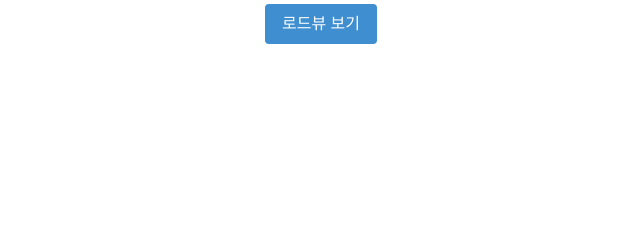
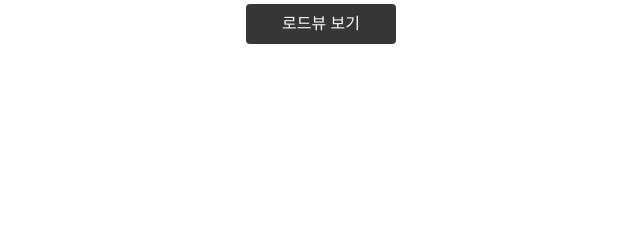
Before and after one commit to sparta-cloud-a3/gogumacat, a Flask app: template templates/post.html in a window 1280 px wide. Shown: the part 829-1072 px from the top of the page, without its empty margins (319-959 px from the left). Run offline with Flask 2, Linux system fonts and the light colour scheme; the template is opened without the code that fills it, so the values that code supplies are empty; some libraries are stand-ins or nearby versions.

Commit message:
modify: post.html 로드뷰 보기 버튼 색 수정, 크기 고정

```diff
--- a/templates/post.html
+++ b/templates/post.html
@@ -223,7 +223,7 @@
                 <div id="roadview" class="road is-hidden"
                      style="width:400px;height:350px;margin: 40px auto 40px auto"></div> <!-- 로드뷰를 표시할 div 입니다 -->
             </div>
-            <button id="map_btn" class="button is-info" style="display:block;margin:  auto" onclick="roadview()">로드뷰 보기
+            <button id="map_btn" class="button is-dark" style="display:block; margin: auto; width: 150px;" onclick="roadview()">로드뷰 보기
             </button>
         </div>
 
```
